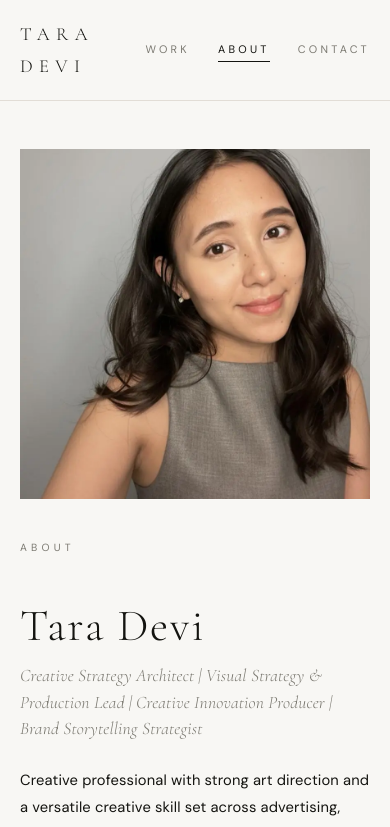
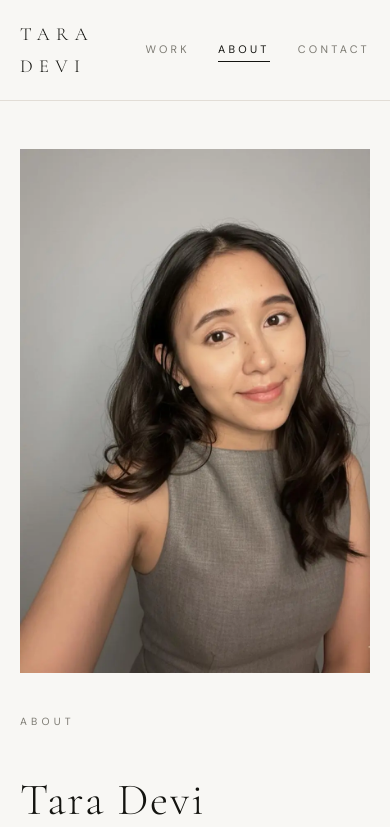
Before and after one commit to soumayg9673/taradevi-studio, a SvelteKit app: page /about in a window 390 px wide. Shown: the top 827 px of the page. Built offline with nearby package versions, Linux system fonts and the light colour scheme.

Commit message:
update mobile layout for profile and reel layout

```diff
--- a/src/routes/about/+page.svelte
+++ b/src/routes/about/+page.svelte
@@ -345,7 +345,11 @@
 
     .profile-image-wrapper {
       position: static;
-      aspect-ratio: 1/1;
+      aspect-ratio: auto;
+    }
+
+    .profile-image {
+      height: auto;
     }
 
     .expertise-grid {
--- a/src/routes/work/[slug]/+page.svelte
+++ b/src/routes/work/[slug]/+page.svelte
@@ -457,7 +457,12 @@
     }
 
     .reel-videos {
-      grid-template-columns: repeat(2, 1fr);
+      grid-template-columns: 1fr;
+    }
+
+    .embed-frame.reel {
+      padding-bottom: 0;
+      height: 60vh;
     }
 
     .project-breakdown {
```
Also changed, not shown: 23 other files (tests, documents, lock files or other folders).
